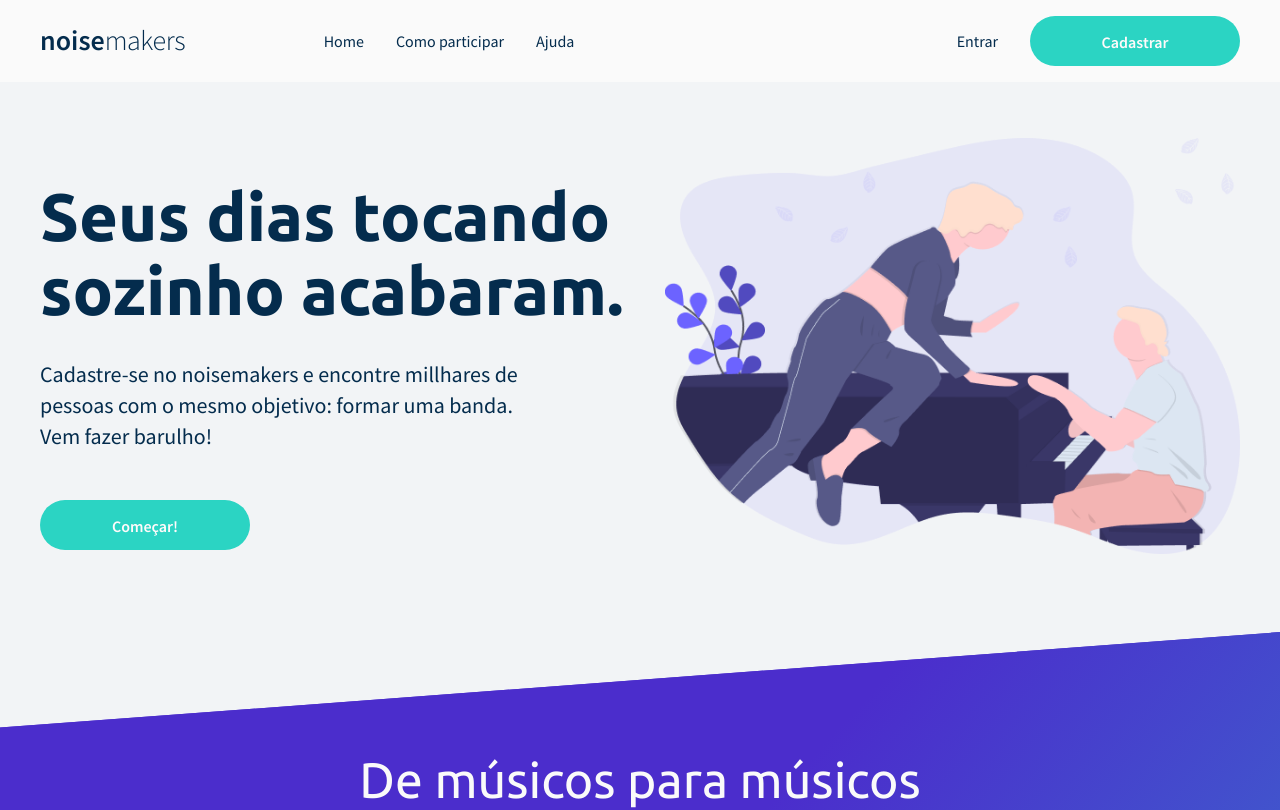
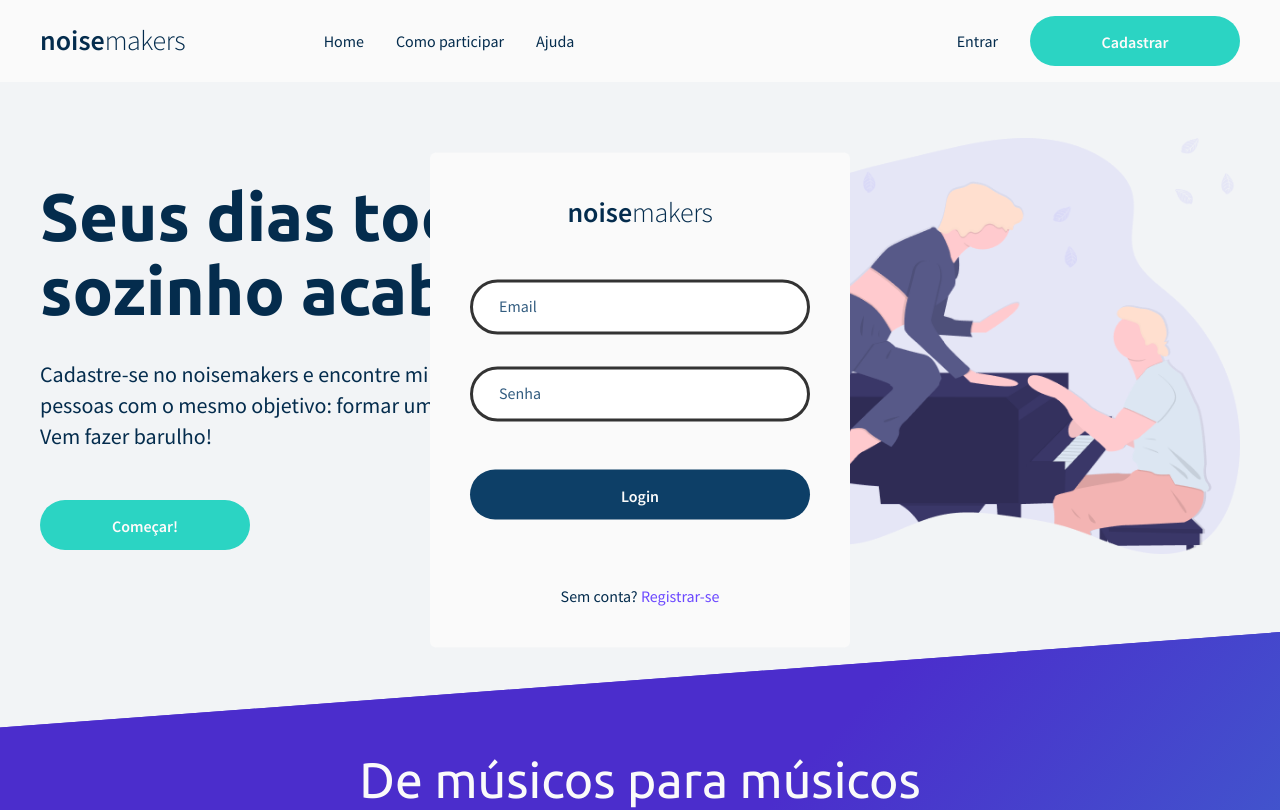
Before and after one commit to vinioo/noisemakers-front, a React (Create React App) app: page / in a window 1280 px wide. Shown: the top 810 px of the page. Built offline with nearby package versions, Linux system fonts and the light colour scheme.

Commit message:
Added modal

```diff
--- a/src/components/Button/secondary.js
+++ b/src/components/Button/secondary.js
@@ -6,7 +6,7 @@ import { Secondary } from "./styles";
 export default function SecondaryButton(props) {
   return (
     <Link to={props.path}>
-      <Secondary>
+      <Secondary width={props.width}>
         <p>{props.children}</p>
       </Secondary>
     </Link>
--- a/src/components/Button/styles.js
+++ b/src/components/Button/styles.js
@@ -4,7 +4,7 @@ export const Primary = styled.button`
   outline: none;
   border: none;
   background: #2bd4c3;
-  width: 210px;
+  width: ${props => (props.width ? props.width : "210px")};
   height: 50px;
   border-radius: 40px;
   cursor: pointer;
@@ -25,7 +25,7 @@ export const Secondary = styled.button`
   outline: none;
   border: none;
   background: #0d3f67;
-  width: 210px;
+  width: ${props => (props.width ? props.width : "210px")};
   height: 50px;
   border-radius: 40px;
   cursor: pointer;
@@ -46,7 +46,7 @@ export const Cta = styled.button`
   outline: none;
   border: none;
   background: #6b48ff;
-  width: 210px;
+  width: ${props => (props.width ? props.width : "210px")};
   height: 50px;
   border-radius: 40px;
   cursor: pointer;
--- a/src/components/Input/index.js
+++ b/src/components/Input/index.js
@@ -1,9 +1,7 @@
-import React from 'react'
+import React from "react";
 
-export default function index() {
-    return (
-        <div>
+import { InputCustom } from "./styles";
 
-        </div>
-    )
+export default function Input(props) {
+  return <InputCustom placeholder={props.placeholder}></InputCustom>;
 }
--- a/src/components/Input/styles.js
+++ b/src/components/Input/styles.js
@@ -0,0 +1,17 @@
+import styled from "styled-components";
+
+export const InputCustom = styled.input`
+  box-sizing: border-box;
+  outline: none;
+  border-radius: 50px;
+  width: 340px;
+  height: 55px;
+  border: 3.5px solid #333333;
+  ::placeholder {
+    font-family: "Source Sans Pro", sans-serif;
+    padding: 0px 24px;
+    font-size: 16px;
+    color: #335D80;
+    font-weight: 400;
+  }
+`;
--- a/src/components/SignupLoginModal/index.js
+++ b/src/components/SignupLoginModal/index.js
@@ -1,11 +1,25 @@
-import React from 'react'
+import React from "react";
 
-import {LoginModalBase} from './styles';
+import Logo from "../Logo";
+import Input from "../Input";
+import SecondaryButton from "../Button/secondary";
+
+import { LoginModalBase, LoginModalContent, ModalLabel } from "./styles";
 
 export default function LoginModal() {
-    return (
-        <div>
-
-        </div>
-    )
+  return (
+    <LoginModalBase>
+      <LoginModalContent>
+        <Logo></Logo>
+        <Input placeholder="Email"></Input>
+        <Input placeholder="Senha"></Input>
+        <SecondaryButton width="340px">Login</SecondaryButton>
+        <ModalLabel>
+          <p>
+            Sem conta? <span>Registrar-se</span>
+          </p>
+        </ModalLabel>
+      </LoginModalContent>
+    </LoginModalBase>
+  );
 }
--- a/src/components/SignupLoginModal/styles.js
+++ b/src/components/SignupLoginModal/styles.js
@@ -1,7 +1,42 @@
 import styled from "styled-components";
 
 export const LoginModalBase = styled.div`
-    width: 420px;
-    height: 500px;
-    background: #fafafa;
+  position: absolute;
+  z-index: 999;
+  top: 50%;
+  left: 50%;
+  right: 50%;
+  transform: translate(-50%, -50%);
+  width: 420px;
+  min-width: 420px;
+  height: 495px;
+  min-height: 495px;
+  background: #fafafa;
+  border-radius: 6px;
 `;
+
+export const LoginModalContent = styled.div`
+  text-align: center;
+  align-items: center;
+  padding: 40px 32px;
+  display: flex;
+  flex-direction: column;
+  justify-content: center;
+  h5 {
+    margin-bottom: 48px;
+  }
+  input {
+    margin-bottom: 32px;
+  }
+  button {
+    margin-top: 16px;
+    margin-bottom: 64px;
+  }
+`;
+
+export const ModalLabel = styled.p`
+  color: #042c4d;
+  span {
+    color: #6b48ff;
+  }
+`;
--- a/src/pages/Homepage/index.js
+++ b/src/pages/Homepage/index.js
@@ -5,6 +5,7 @@ import Footer from "../../components/Footer";
 import PrimaryButton from "../../components/Button/primary";
 import SecondaryButton from "../../components/Button/secondary";
 import CtaButton from "../../components/Button/cta";
+import SignupLoginModal from "../../components/SignupLoginModal";
 
 import { ContainerFull, Container } from "../../style/global";
 import {
@@ -29,6 +30,7 @@ import Singer2 from "../../assets/images/singer2.jpg";
 export default function Homepage() {
   return (
     <div>
+      <SignupLoginModal></SignupLoginModal>
       <Navbar></Navbar>
       <ContainerFull>
         <Container background="#F2F4F6" height={"auto"}>
```
